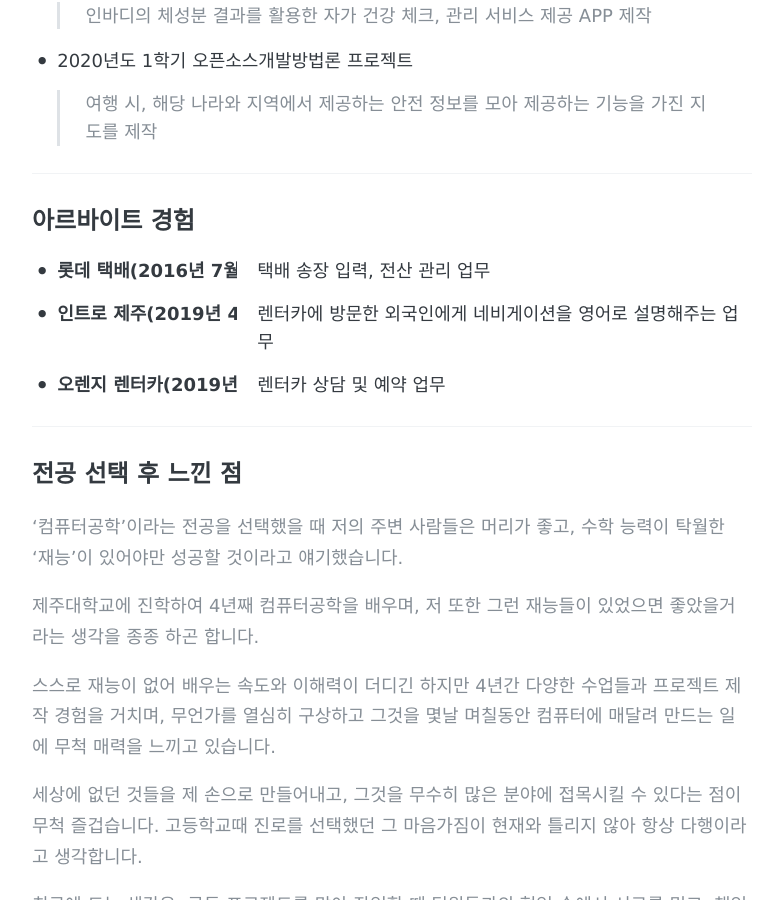
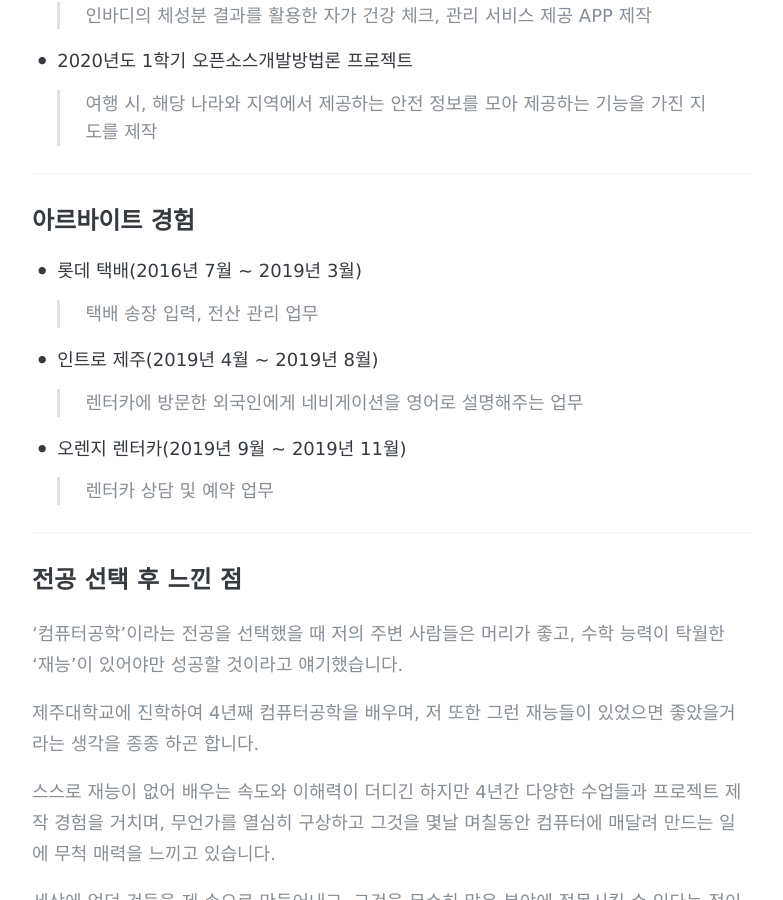
Before and after one commit to burninghering/burninghering.github.io, a Jekyll site: the page built from _posts/2020-05-19-style-test-ko.md, in a window 1280 px wide and 900 px high, scrolled down 1660 px. Shown: the whole window, without its empty margins (248-1031 px from the left). Built offline with Jekyll 4.4.1, drawn with Linux system fonts in a browser that asks for light colours.

```diff
--- a/_posts/2020-05-19-style-test-ko.md
+++ b/_posts/2020-05-19-style-test-ko.md
@@ -58,17 +58,19 @@ comments: true
 
 ## 아르바이트 경험
 
-* 롯데 택배(2016년 7월 ~ 2019년 3월) </br>
-: 택배 송장 입력, 전산 관리 업무
+* 롯데 택배(2016년 7월 ~ 2019년 3월)
+
+  > 택배 송장 입력, 전산 관리 업무
 
 
-* 인트로 제주(2019년 4월 ~ 2019년 8월) </br>
+* 인트로 제주(2019년 4월 ~ 2019년 8월)
 
-  : 렌터카에 방문한 외국인에게 네비게이션을 영어로 설명해주는 업무
+  > 렌터카에 방문한 외국인에게 네비게이션을 영어로 설명해주는 업무
 
 
-* 오렌지 렌터카(2019년 9월 ~ 2019년 11월)</br>
-: 렌터카 상담 및 예약 업무
+* 오렌지 렌터카(2019년 9월 ~ 2019년 11월)
+
+  > 렌터카 상담 및 예약 업무
 
 ---
 
```
